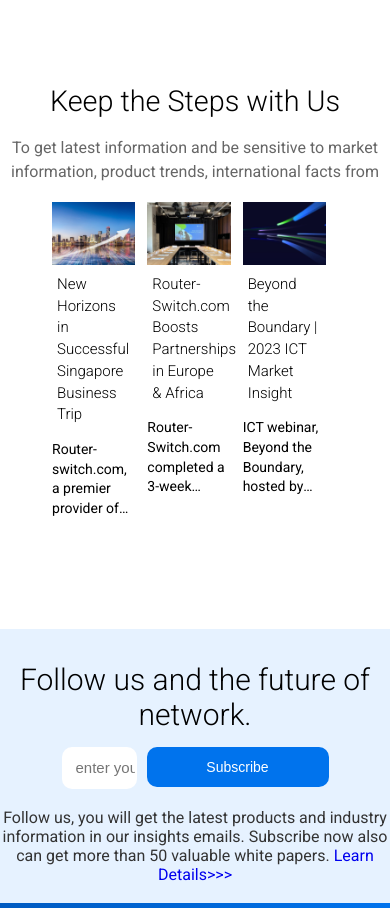
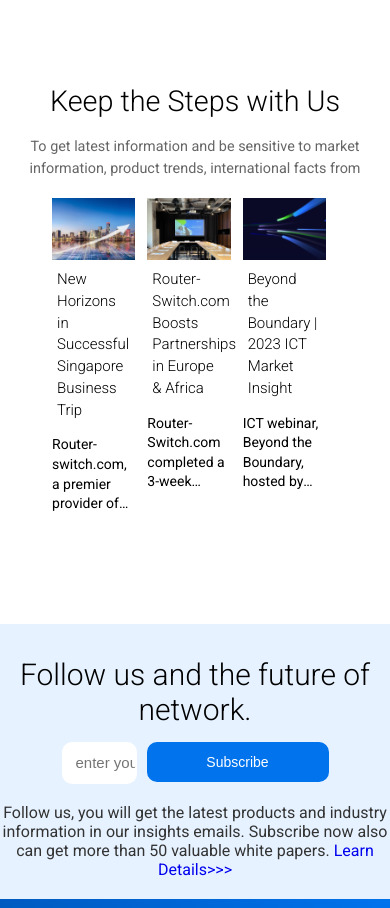
Before and after one commit to Devkhatri123/websiteCLone1, a plain HTML site: page index.html in a window 390 px wide. Shown: the part 8860-9768 px from the top of the page. Drawn offline with nearby package versions, Linux system fonts and the light colour scheme.

Commit message:
Update Index.css

```diff
--- a/Index.css
+++ b/Index.css
@@ -1114,4 +1114,7 @@ a {
     .keep_step h1{
         font-size: clamp(1.8rem, 1.5vw, 5rem);
     }
+    .keep_step .keep_step_Parapraph{
+    font-size: clamp(0.9rem, 1.5vw, 2rem);
+    }
 }
```
